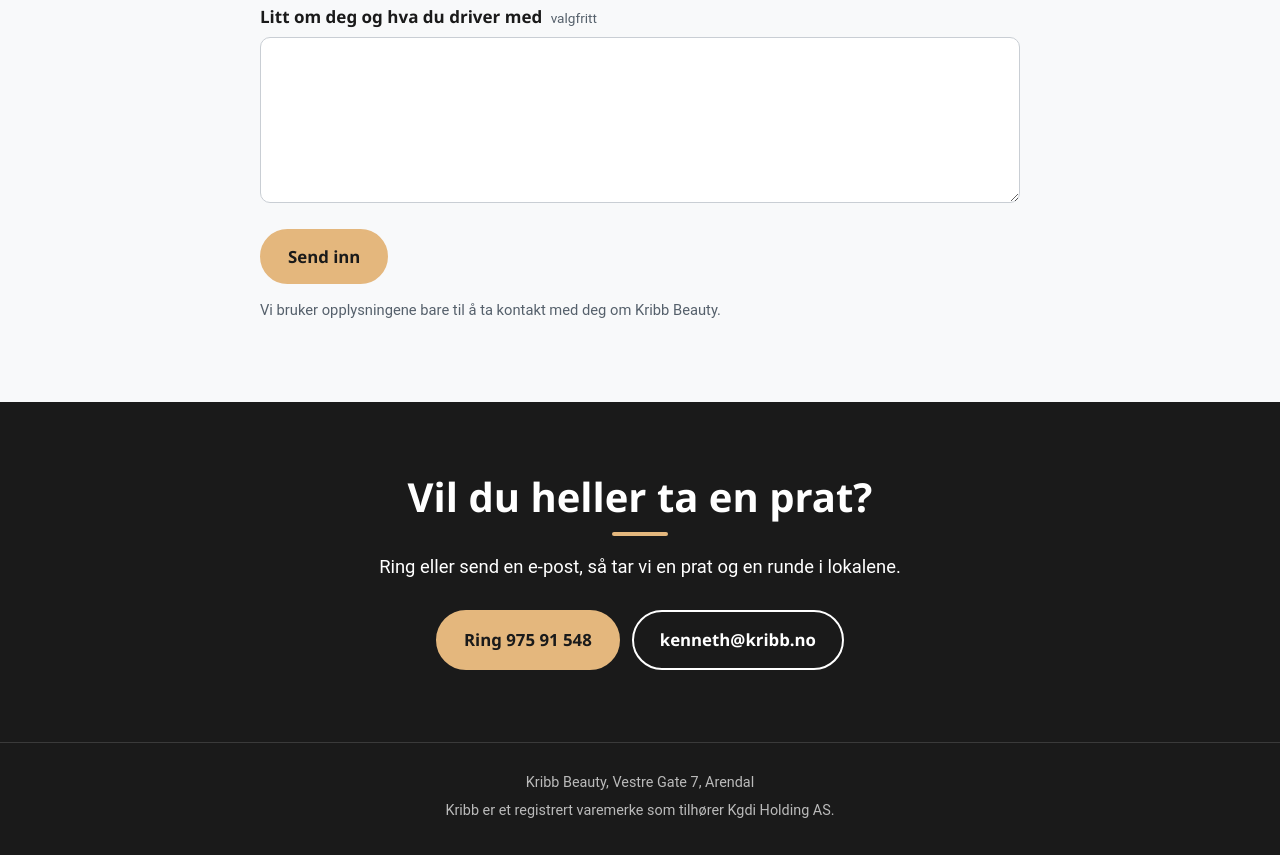
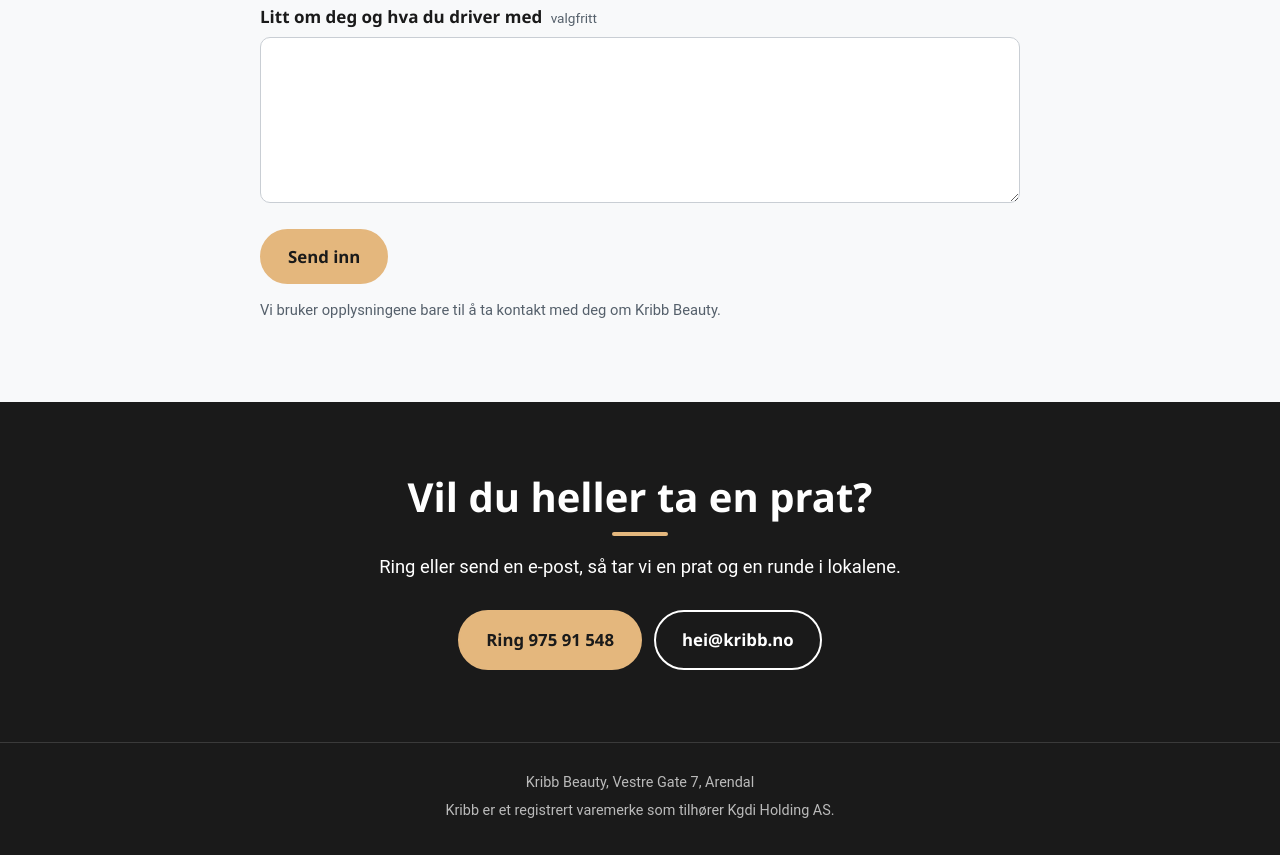
Before and after one commit to orcus-one/kribb_beauty, a plain HTML site: page nettsted/index.html in a window 1280 px wide. Shown: the part 3267-4122 px from the top of the page. Drawn offline with Linux system fonts and the light colour scheme; a web font is replaced by a local one.

Commit message:
Bruk hei@kribb.no som e-postadresse på siden
Co-Authored-By: Claude Fable 5.2 <noreply@anthropic.com>

```diff
--- a/nettsted/index.html
+++ b/nettsted/index.html
@@ -189,7 +189,7 @@
       </p>
       <div class="knapperad">
         <a class="knapp" href="tel:+4797591548">Ring 975 91 548</a>
-        <a class="knapp knapp-lys" href="mailto:kenneth@kribb.no?subject=Kribb%20Beauty">kenneth@kribb.no</a>
+        <a class="knapp knapp-lys" href="mailto:hei@kribb.no?subject=Kribb%20Beauty">hei@kribb.no</a>
       </div>
     </section>
 
```
